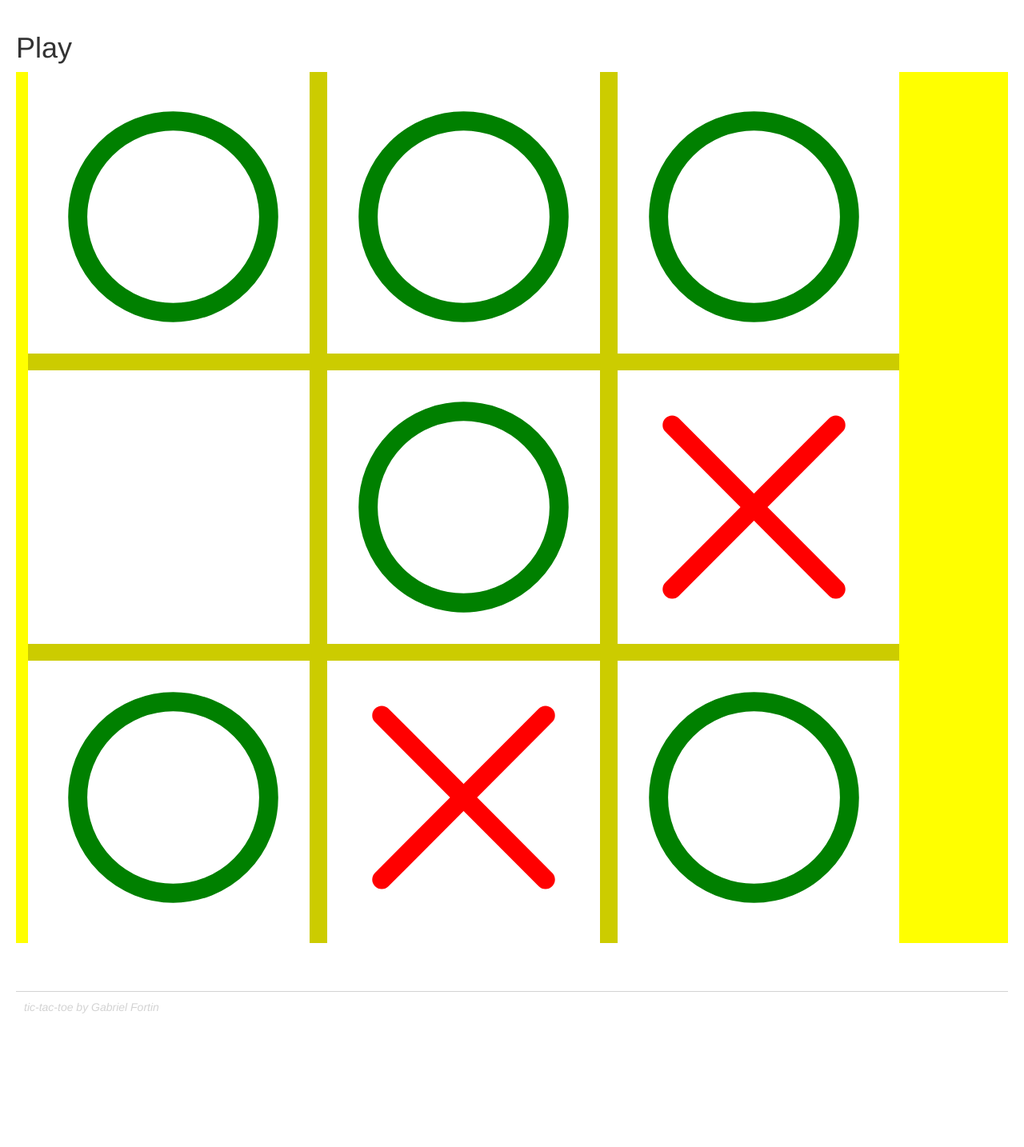
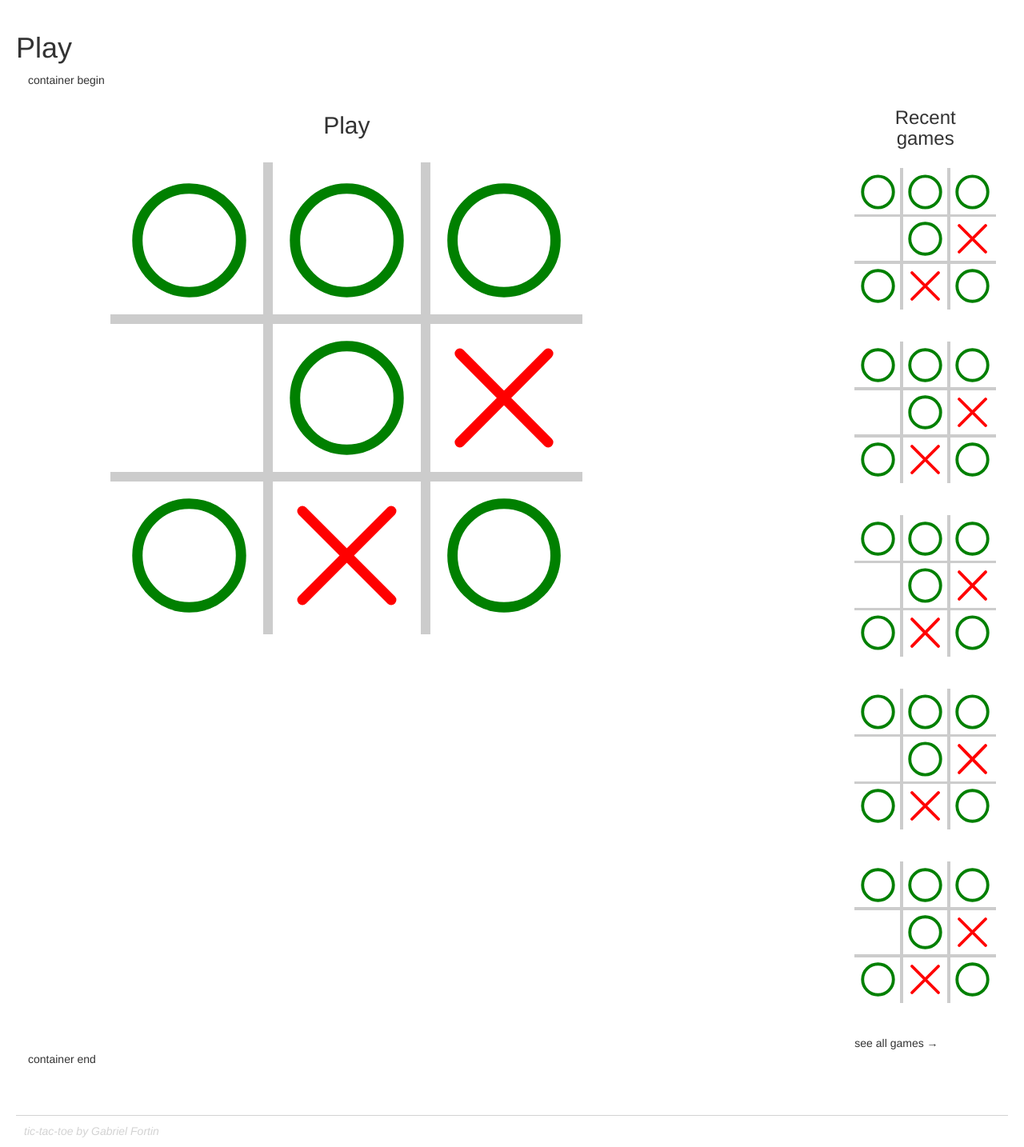
Before and after one commit to gabriel-fortin/tic-tac-toe, a CodeIgniter app: page /database/index.php/tic_tac_toe/play in a window 1280 px wide. Shown: the whole page at 80% size. Before the commit the page ends 1267 px from the top, so only its background shows below. Run offline with CodeIgniter, Linux system fonts and the light colour scheme; the visitor is signed in with stand-in values (Sample User, id 1); data that the repository does not hold is empty.

Commit message:
use bootstrap: set boards' placement in UI

```diff
--- a/application/views/ttt/board.php
+++ b/application/views/ttt/board.php
@@ -1,12 +1,5 @@
 
-<?php
-    if ( ! isset($additional_board_classes))
-    {
-        $additional_board_classes = "";
-    }
-?>
-
-<table class="board <?php echo $additional_board_classes ?>">
+<table class="board">
     <tr>
         <td>
             <div class="content left-edge top-edge">
--- a/application/views/ttt/play.php
+++ b/application/views/ttt/play.php
@@ -1,13 +1,44 @@
 
 
 <div class="container-fluid"
-     style="background: yellow"
 >
+    container begin
 
-    <?php
-        $this->load->view('ttt/board');
-    ?>
+    <div class="row">
+        <!-- Play board -->
+        <div class="play-section
+                    col-xs-12
+                    col-sm-offset-0 col-sm-8
+                    col-md-offset-1 col-md-7
+                    col-lg-offset-1 col-lg-6">
+            <h2>Play</h2>
+            <?php
+                $this->load->view('ttt/board');
+            ?>
+        </div>
 
+        <!-- Recent boards -->
+        <div class="recent-section
+                    col-xs-offset-1 col-xs-10
+                    col-sm-offset-1 col-sm-3
+                    col-md-offset-2 col-md-2
+                    col-lg-offset-3 col-lg-2">
+            <h3>Recent games</h3>
+            <?php
+                $this->load->view('ttt/board');
+                $this->load->view('ttt/board');
+                $this->load->view('ttt/board');
+                $this->load->view('ttt/board');
+                $this->load->view('ttt/board');
+            ?>
+            <div>
+                see all games →
+            </div>
+        </div>
+
+    </div>
+
+    container end
 
 
 </div>
--- a/assets/css/style.css
+++ b/assets/css/style.css
@@ -3,10 +3,42 @@ body {
     padding:20px;
 }
 
+
+/* play section */
+.play-section {
+    margin-bottom: 50px;
+}
+.play-section .board {
+    margin-left: auto;
+    margin-right: auto;
+}
+.play-section h2 {
+    text-align: center;
+    margin: 1em;
+}
+
+
+/* recents' section */
+.recent-section .board {
+    margin-bottom: 40px;
+    margin-left: auto;
+    margin-right: auto;
+}
+.recent-section h3 {
+    text-align: center;
+    margin: 1em;
+}
+
+
+/* general board settings */
 table.board {
+    /* lines' color */
     background: rgba(0, 0, 0, .2);
-    width: 90%;
+    width: 100%;
 }
+
+
+/* make table cells square */
 td {
     width: 33.33%;
     position: relative;
@@ -26,23 +58,29 @@ td .content {
     margin: 3%;
     background: white;
 }
-td .content img {
+
+
+/* tic-tac-toe symbols take whole cells */
+.board td .content img {
     width: 100%;
     height: 100%;
 }
-td .left-edge {
+
+
+/* remove edges of board table */
+.board td .left-edge {
     margin-left: 0;
     padding-left: 3%;
 }
-td .right-edge {
+.board td .right-edge {
     margin-right: 0;
     padding-right: 3%;
 }
-td .top-edge {
+.board td .top-edge {
     margin-top: 0;
     padding-top: 3%;
 }
-td .bottom-edge {
+.board td .bottom-edge {
     margin-bottom: 0;
     padding-bottom: 3%;
 }
```
